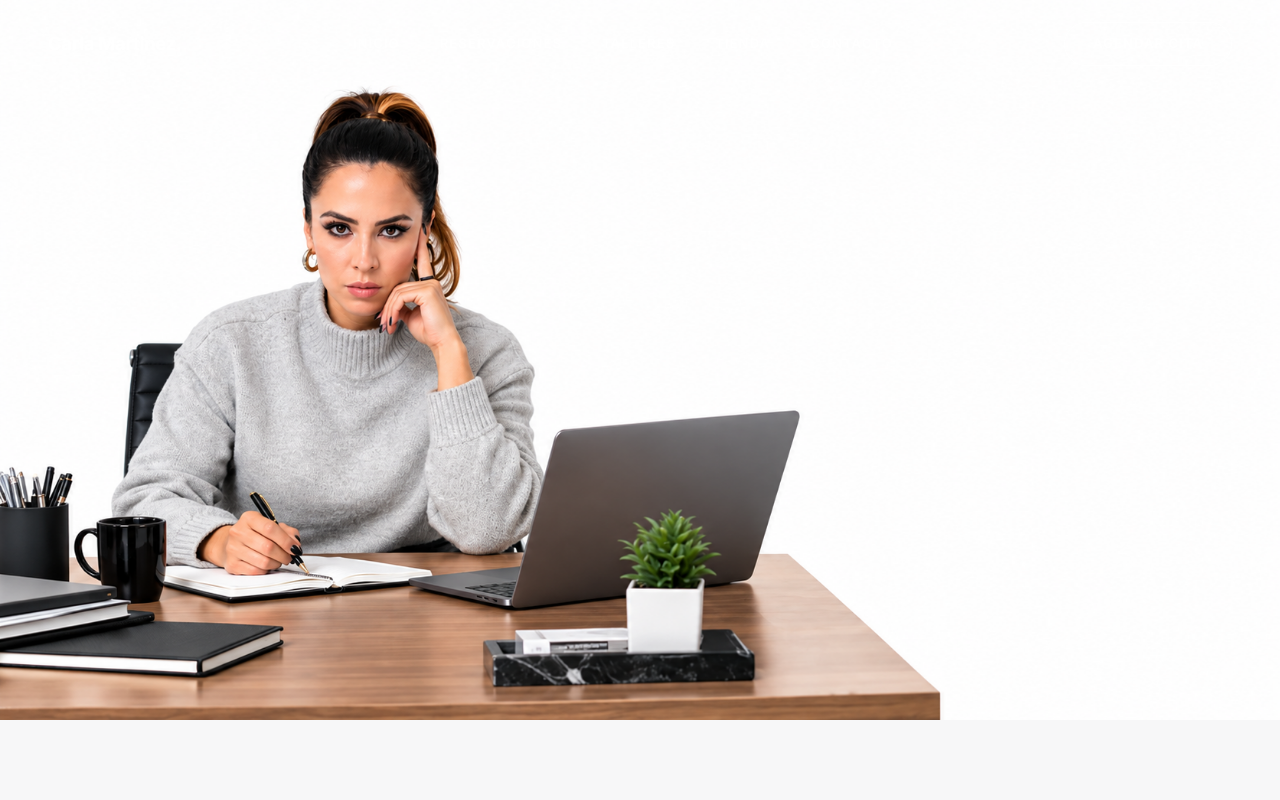
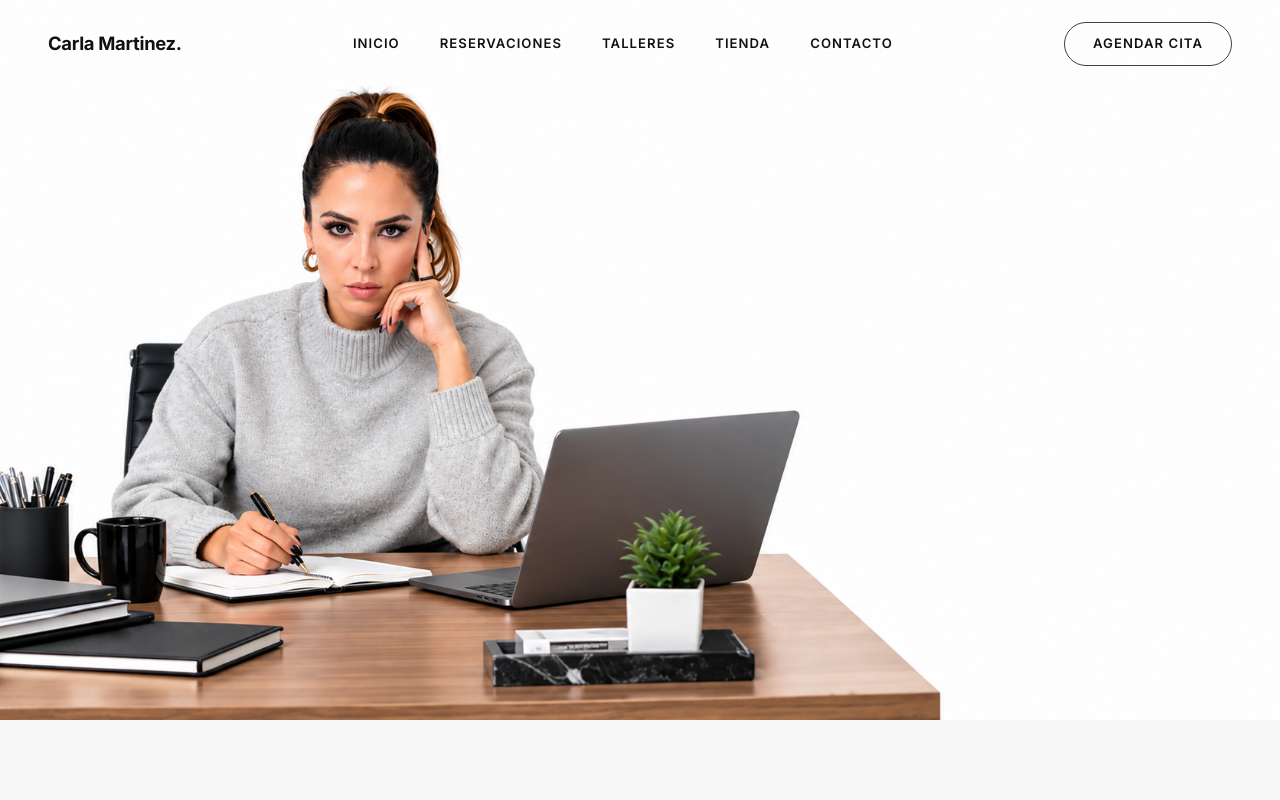
Before and after one commit to Villegascs/Psi.-Carla-Martinez, a Next.js app: page / in a window 1280 px wide. Shown: the top 800 px of the page. Built offline with nearby package versions, Linux system fonts and the light colour scheme; no server answers.

Commit message:
fix: header letras en negro para visibilidad sobre fondo blanco

```diff
--- a/src/app/globals.css
+++ b/src/app/globals.css
@@ -99,7 +99,7 @@ button {
   color: #ffffff;
 }
 
-/* Nexbet-style nav links — uppercase, wide tracking */
+/* Nexbet-style nav links — uppercase, wide tracking, dark */
 .nexbet-nav-link {
   font-weight: 600;
   font-size: 0.82rem;
@@ -107,12 +107,12 @@ button {
   text-decoration: none;
   text-transform: uppercase;
   letter-spacing: 0.08em;
-  color: rgba(255, 255, 255, 0.85);
+  color: #111111;
   transition: color 0.2s ease;
 }
 
 .nexbet-nav-link:hover {
-  color: #ffffff;
+  color: #444444;
 }
 
 .nav-link {
--- a/src/components/GlobalHeader.tsx
+++ b/src/components/GlobalHeader.tsx
@@ -23,13 +23,10 @@ export default function GlobalHeader() {
         const diff = currentScrollY - lastScrollY.current;
 
         if (currentScrollY < 80) {
-          // At the top — always show
           header.style.transform = "translateY(0)";
         } else if (diff > 0) {
-          // Scrolling DOWN — hide header
           header.style.transform = "translateY(-100%)";
         } else if (diff < 0) {
-          // Scrolling UP — show header
           header.style.transform = "translateY(0)";
         }
 
@@ -42,7 +39,6 @@ export default function GlobalHeader() {
     return () => window.removeEventListener("scroll", handleScroll);
   }, []);
 
-  // Ocultar el header global en todas las rutas de /admin
   if (pathname && pathname.startsWith("/admin")) {
     return null;
   }
@@ -56,13 +52,11 @@ export default function GlobalHeader() {
         left: 0,
         right: 0,
         zIndex: 1000,
-        /* Directionally-aware slide animation */
         transform: "translateY(0)",
         transition: "transform 0.28s cubic-bezier(0.4, 0, 0.2, 1)",
         willChange: "transform",
       }}
     >
-      {/* Inner container — full width transparent, Nexbet style */}
       <div style={{
         maxWidth: "1400px",
         margin: "0 auto",
@@ -78,7 +72,7 @@ export default function GlobalHeader() {
           fontWeight: 700,
           fontSize: "1.15rem",
           letterSpacing: "-0.3px",
-          color: "#ffffff",
+          color: "#111111",
           whiteSpace: "nowrap",
           flexShrink: 0,
           textDecoration: "none",
@@ -86,7 +80,7 @@ export default function GlobalHeader() {
           Carla Martinez.
         </Link>
 
-        {/* Nav links — UPPERCASE, white, Nexbet style */}
+        {/* Nav links — UPPERCASE dark */}
         <nav style={{
           display: "flex",
           gap: "40px",
@@ -101,18 +95,18 @@ export default function GlobalHeader() {
           <Link href="/contacto" className="nexbet-nav-link">Contacto</Link>
         </nav>
 
-        {/* CTA Button — Outlined white pill, Nexbet style */}
+        {/* CTA Button — Outlined dark pill */}
         <Link
           href="/reservaciones"
           style={{
-            color: "#ffffff",
+            color: "#111111",
             fontWeight: 600,
             fontSize: "0.82rem",
             letterSpacing: "0.08em",
             textTransform: "uppercase",
             padding: "11px 28px",
             borderRadius: "999px",
-            border: "1.5px solid rgba(255,255,255,0.8)",
+            border: "1.5px solid rgba(0,0,0,0.75)",
             background: "transparent",
             whiteSpace: "nowrap",
             flexShrink: 0,
@@ -123,15 +117,15 @@ export default function GlobalHeader() {
           }}
           onMouseEnter={e => {
             const el = e.currentTarget as HTMLElement;
-            el.style.background = "#ffffff";
-            el.style.color = "#111111";
-            el.style.borderColor = "#ffffff";
+            el.style.background = "#111111";
+            el.style.color = "#ffffff";
+            el.style.borderColor = "#111111";
           }}
           onMouseLeave={e => {
             const el = e.currentTarget as HTMLElement;
             el.style.background = "transparent";
-            el.style.color = "#ffffff";
-            el.style.borderColor = "rgba(255,255,255,0.8)";
+            el.style.color = "#111111";
+            el.style.borderColor = "rgba(0,0,0,0.75)";
           }}
         >
           Agendar cita
```
